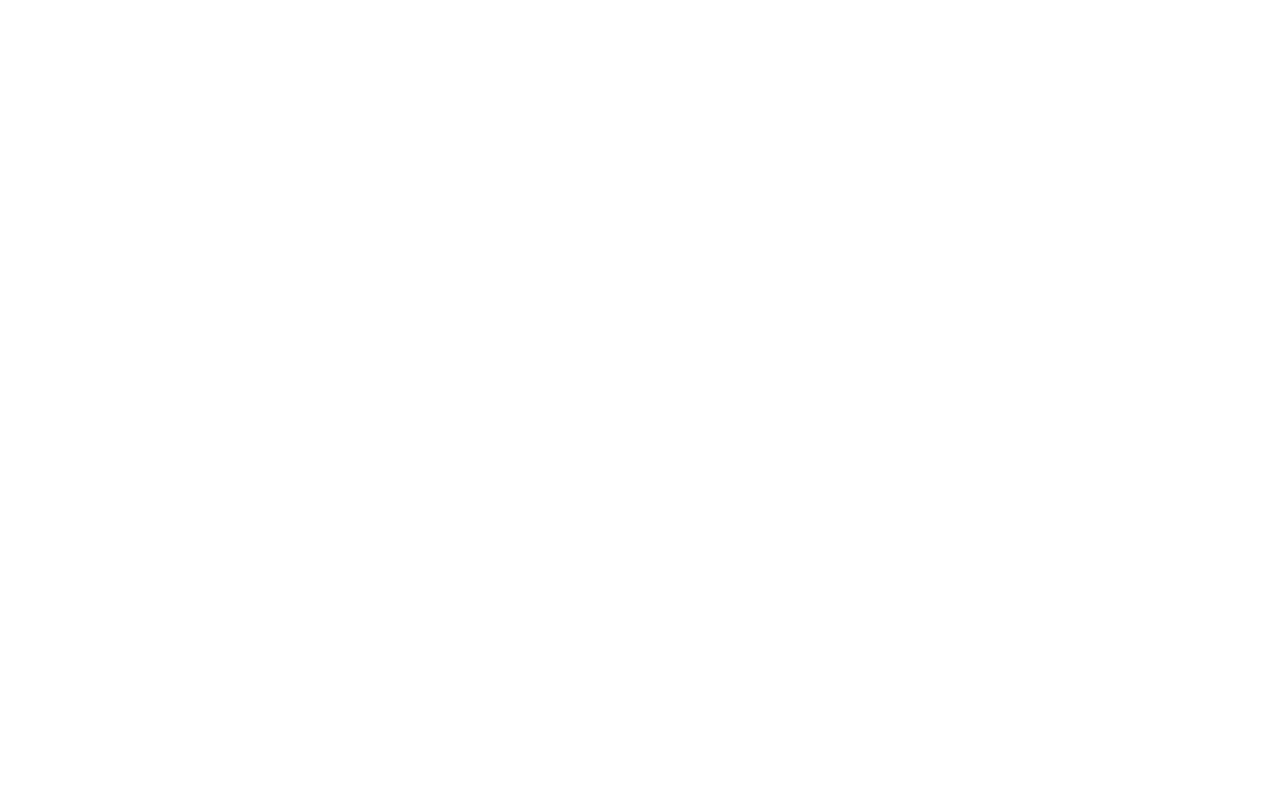
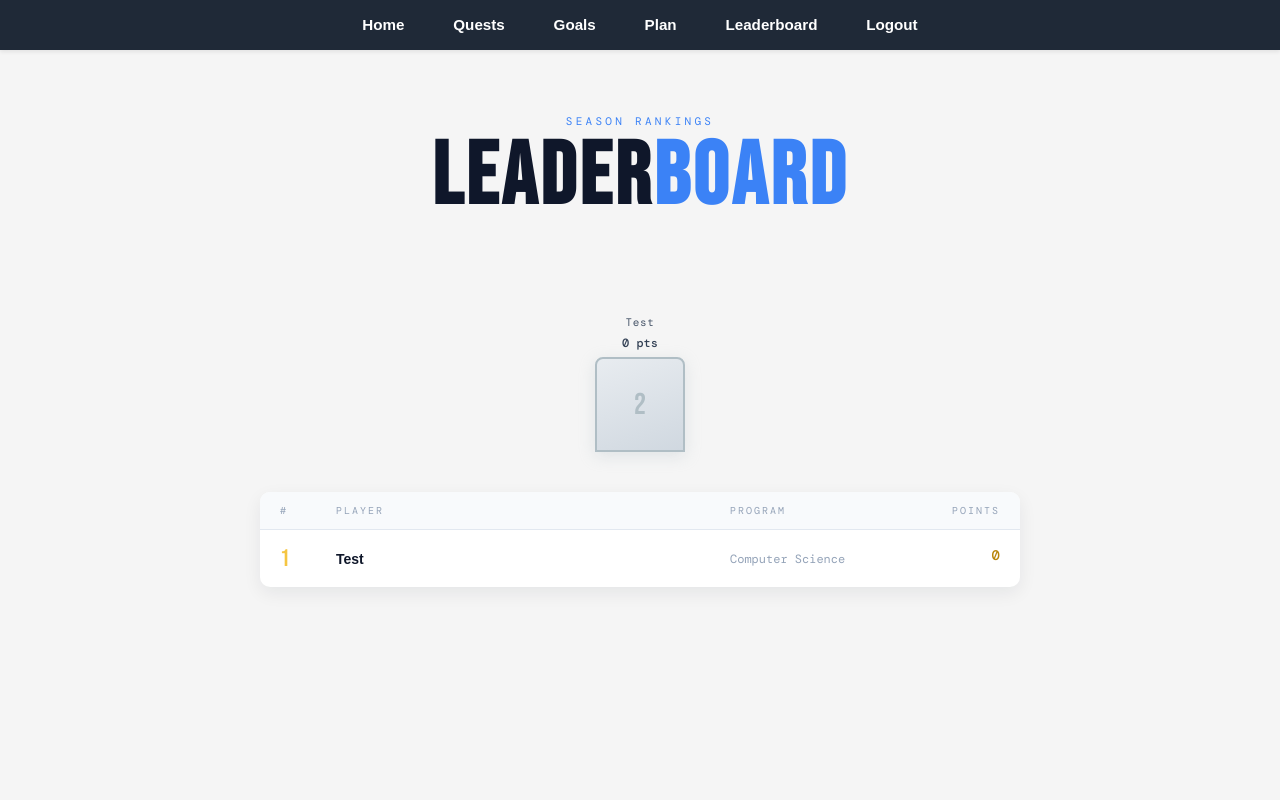
Before and after one commit to mazobucks/jachacks2026, a Flask app: page /leaderboard in a window 1280 px wide. Before the commit the page is empty. Run offline with Flask 3, Linux system fonts and the light colour scheme; the visitor is signed in with stand-in values (Sample User, id 1); data comes from the database, SQL or seed files in the repository; data that the repository does not hold is empty.

Commit message:
implemented leaderboard

```diff
--- a/app.py
+++ b/app.py
@@ -267,9 +267,6 @@ def leaderboard():
 @app.route("/api/leaderboard", methods=["GET"])
 def get_leaderboard():
     db = get_db()
-
-    # We join Users and Stats on the user_id
-    # We use SUM(points) and sort descending (DESC)
     query = """
         SELECT
             Users.name,
@@ -283,23 +280,22 @@ def get_leaderboard():
 
     try:
         cursor = db.execute(query)
-        # Fetchall returns a list of row objects
         rows = cursor.fetchall()
 
-        # Convert rows into a list of dictionaries for JSON
         leaderboard_data = []
-        for row in rows:
+        for i, row in enumerate(rows):
             leaderboard_data.append({
-                "name": row["name"],
-                "program": row["program"],
-                "total_points": row["total_points"] if row["total_points"] else 0
+                "rank": i + 1,
+                "name": row[0],
+                "program": row[1],
+                "total_points": row[2] if row[2] is not None else 0
             })
 
         return jsonify(leaderboard_data), 200
 
     except Exception as e:
-        print(f"Error fetching leaderboard: {e}")
-        return jsonify({"error": "Could not retrieve leaderboard"}), 500
+        print(f"Leaderboard Error: {e}")
+        return jsonify({"error": str(e)}), 500
 
 @app.route('/goals')
 @login_required
--- a/templates/base.html
+++ b/templates/base.html
@@ -166,7 +166,7 @@
             <li><a href="{{ url_for('quests') }}">Quests</a></li>
             <li><a href="{{ url_for('goals') }}">Goals</a></li>
             <li><a href="{{ url_for('plan') }}">Plan</a></li>
-            <li><a href="{{ url_for('home') }}">Leaderboard</a></li>
+            <li><a href="{{ url_for('leaderboard') }}">Leaderboard</a></li>
             <li><a href="{{ url_for('logout') }}">Logout</a></li>
         </ul>
     </nav>
--- a/templates/home.html
+++ b/templates/home.html
@@ -85,10 +85,10 @@
         </div>
     </main>
 
-    <!-- Right Column: Closest Goals -->
+    <!-- Right Column: Active Goals -->
     <aside class="goal-column">
         <div class="section-header">
-            <h2><span class="icon">🏆</span> Closest Goals</h2>
+            <h2><span class="icon">🏆</span> Active Goals</h2>
         </div>
         <div class="scroll-container">
             {% if goals %}
--- a/templates/leaderboard.html
+++ b/templates/leaderboard.html
@@ -0,0 +1,349 @@
+{% extends "base.html" %}
+
+{% block title %}Leaderboard — JaHacks 2026{% endblock %}
+
+{% block content %}
+<style>
+    @import url('https://fonts.googleapis.com/css2?family=Bebas+Neue&family=DM+Mono:wght@400;500&display=swap');
+
+    :root {
+        --gold: #f5c542;
+        --silver: #b0bec5;
+        --bronze: #cd7f32;
+        --accent: #3b82f6;
+    }
+
+    .lb-wrapper {
+        max-width: 760px;
+        margin: 0 auto;
+        padding: 2rem 0 4rem;
+    }
+
+    /* Header */
+    .lb-header {
+        text-align: center;
+        margin-bottom: 2.5rem;
+    }
+
+    .lb-label {
+        font-size: 11px;
+        letter-spacing: 0.3em;
+        text-transform: uppercase;
+        color: var(--accent);
+        font-family: 'DM Mono', monospace;
+        margin-bottom: 6px;
+    }
+
+    .lb-title {
+        font-family: 'Bebas Neue', sans-serif;
+        font-size: clamp(52px, 10vw, 88px);
+        line-height: 1;
+        letter-spacing: 0.04em;
+        color: #0f172a;
+    }
+
+    .lb-title span {
+        color: var(--accent);
+    }
+
+    /* Podium */
+    .podium {
+        display: flex;
+        align-items: flex-end;
+        justify-content: center;
+        gap: 12px;
+        margin-bottom: 2.5rem;
+        height: 190px;
+    }
+
+    .podium-slot {
+        display: flex;
+        flex-direction: column;
+        align-items: center;
+        gap: 6px;
+    }
+
+    .podium-name {
+        font-size: 11px;
+        letter-spacing: 0.06em;
+        color: #475569;
+        font-family: 'DM Mono', monospace;
+        max-width: 90px;
+        text-align: center;
+        overflow: hidden;
+        text-overflow: ellipsis;
+        white-space: nowrap;
+    }
+
+    .podium-pts {
+        font-size: 12px;
+        font-family: 'DM Mono', monospace;
+        color: #334155;
+        font-weight: 500;
+    }
+
+    .podium-block {
+        width: 90px;
+        border-radius: 8px 8px 0 0;
+        display: flex;
+        align-items: center;
+        justify-content: center;
+        font-family: 'Bebas Neue', sans-serif;
+        font-size: 30px;
+    }
+
+    .podium-slot:nth-child(1) .podium-block {
+        height: 95px;
+        background: linear-gradient(160deg, #e8ecf0, #d0d8e0);
+        border: 2px solid var(--silver);
+        color: var(--silver);
+        box-shadow: 0 4px 16px rgba(176, 190, 197, 0.3);
+    }
+
+    .podium-slot:nth-child(2) .podium-block {
+        height: 140px;
+        background: linear-gradient(160deg, #fef9e7, #fde68a);
+        border: 2px solid var(--gold);
+        color: #b8860b;
+        box-shadow: 0 6px 24px rgba(245, 197, 66, 0.3);
+    }
+
+    .podium-slot:nth-child(3) .podium-block {
+        height: 70px;
+        background: linear-gradient(160deg, #f5e6d3, #e8c9a0);
+        border: 2px solid var(--bronze);
+        color: var(--bronze);
+        box-shadow: 0 4px 16px rgba(205, 127, 50, 0.25);
+    }
+
+    /* Board */
+    .board {
+        background: white;
+        border-radius: 10px;
+        box-shadow: 0 6px 18px rgba(15, 23, 42, 0.07);
+        overflow: hidden;
+    }
+
+    .board-header {
+        display: grid;
+        grid-template-columns: 56px 1fr 160px 110px;
+        padding: 12px 20px;
+        background: #f8fafc;
+        border-bottom: 1px solid #e2e8f0;
+        font-size: 10px;
+        letter-spacing: 0.2em;
+        text-transform: uppercase;
+        color: #94a3b8;
+        font-family: 'DM Mono', monospace;
+    }
+
+    .board-header span:last-child {
+        text-align: right;
+    }
+
+    .lb-row {
+        display: grid;
+        grid-template-columns: 56px 1fr 160px 110px;
+        padding: 14px 20px;
+        border-bottom: 1px solid #f1f5f9;
+        align-items: center;
+        transition: background 0.15s;
+        animation: fadeUp 0.4s ease both;
+    }
+
+    .lb-row:last-child {
+        border-bottom: none;
+    }
+
+    .lb-row:hover {
+        background: #f8fafc;
+    }
+
+    .lb-rank {
+        font-family: 'Bebas Neue', sans-serif;
+        font-size: 24px;
+        color: #cbd5e1;
+    }
+
+    .lb-row.rank-1 .lb-rank {
+        color: var(--gold);
+    }
+
+    .lb-row.rank-2 .lb-rank {
+        color: var(--silver);
+    }
+
+    .lb-row.rank-3 .lb-rank {
+        color: var(--bronze);
+    }
+
+    .lb-name {
+        font-weight: 700;
+        color: #0f172a;
+        font-size: 14px;
+    }
+
+    .lb-program {
+        font-size: 12px;
+        color: #94a3b8;
+        font-family: 'DM Mono', monospace;
+    }
+
+    .lb-pts {
+        text-align: right;
+        font-family: 'DM Mono', monospace;
+        font-size: 14px;
+        font-weight: 500;
+        color: var(--accent);
+    }
+
+    .lb-row.rank-1 .lb-pts {
+        color: #b8860b;
+    }
+
+    .pts-bar {
+        height: 3px;
+        border-radius: 2px;
+        background: linear-gradient(90deg, #06b6d4, #3b82f6);
+        margin-top: 4px;
+        margin-left: auto;
+        opacity: 0.35;
+    }
+
+    .lb-row.rank-1 .pts-bar {
+        background: var(--gold);
+    }
+
+    /* States */
+    .state-msg {
+        text-align: center;
+        padding: 48px 20px;
+        color: #94a3b8;
+        font-family: 'DM Mono', monospace;
+        font-size: 13px;
+    }
+
+    .spinner {
+        width: 22px;
+        height: 22px;
+        border: 2px solid #e2e8f0;
+        border-top-color: var(--accent);
+        border-radius: 50%;
+        animation: spin 0.7s linear infinite;
+        margin: 0 auto 12px;
+    }
+
+    @keyframes fadeUp {
+        from {
+            opacity: 0;
+            transform: translateY(12px);
+        }
+
+        to {
+            opacity: 1;
+            transform: translateY(0);
+        }
+    }
+
+    @keyframes spin {
+        to {
+            transform: rotate(360deg);
+        }
+    }
+
+    @media (max-width: 520px) {
+
+        .board-header,
+        .lb-row {
+            grid-template-columns: 48px 1fr 100px;
+        }
+
+        .board-header span:nth-child(3),
+        .lb-program {
+            display: none;
+        }
+    }
+</style>
+
+<div class="lb-wrapper">
+    <div class="lb-header">
+        <p class="lb-label">Season Rankings</p>
+        <h1 class="lb-title">LEADER<span>BOARD</span></h1>
+    </div>
+
+    <div class="podium" id="podium"></div>
+
+    <div class="board">
+        <div class="board-header">
+            <span>#</span>
+            <span>Player</span>
+            <span>Program</span>
+            <span style="text-align:right">Points</span>
+        </div>
+        <div id="board-body">
+            <div class="state-msg">
+                <div class="spinner"></div>
+                Loading rankings…
+            </div>
+        </div>
+    </div>
+</div>
+
+<script>
+    function esc(str) {
+        return String(str)
+            .replace(/&/g, '&amp;').replace(/</g, '&lt;')
+            .replace(/>/g, '&gt;').replace(/"/g, '&quot;');
+    }
+
+    async function loadLeaderboard() {
+        const body = document.getElementById('board-body');
+        const podium = document.getElementById('podium');
+
+        try {
+            const res = await fetch('/api/leaderboard');
+            if (!res.ok) throw new Error(`HTTP ${res.status}`);
+            const data = await res.json();
+
+            if (!data.length) {
+                body.innerHTML = '<div class="state-msg">No players yet.</div>';
+                return;
+            }
+
+            const maxPts = data[0].total_points || 1;
+
+            // Podium — reordered: 2nd, 1st, 3rd
+            const top3 = [data[1], data[0], data[2]].filter(Boolean);
+            const medals = ['2', '1', '3'];
+            podium.innerHTML = top3.map((p, i) => `
+        <div class="podium-slot">
+          <div class="podium-name">${esc(p.name)}</div>
+          <div class="podium-pts">${p.total_points} pts</div>
+          <div class="podium-block">${medals[i]}</div>
+        </div>
+      `).join('');
+
+            // Rows
+            body.innerHTML = data.map((p, i) => {
+                const rank = i + 1;
+                const barWidth = Math.round((p.total_points / maxPts) * 80);
+                return `
+          <div class="lb-row rank-${rank}" style="animation-delay:${i * 0.05}s">
+            <div class="lb-rank">${rank}</div>
+            <div class="lb-name">${esc(p.name)}</div>
+            <div class="lb-program">${esc(p.program || '—')}</div>
+            <div class="lb-pts">
+              ${p.total_points}
+              <div class="pts-bar" style="width:${barWidth}px"></div>
+            </div>
+          </div>`;
+            }).join('');
+
+        } catch (err) {
+            body.innerHTML = `<div class="state-msg">Failed to load: ${esc(err.message)}</div>`;
+        }
+    }
+
+    loadLeaderboard();
+</script>
+{% endblock %}
```
